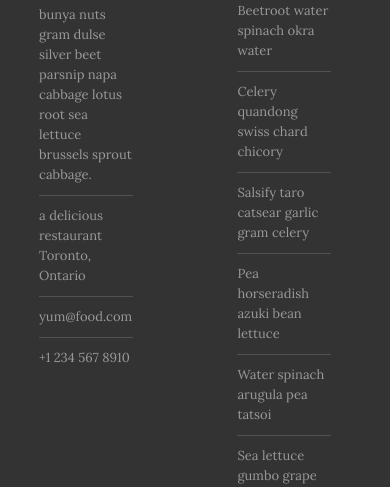
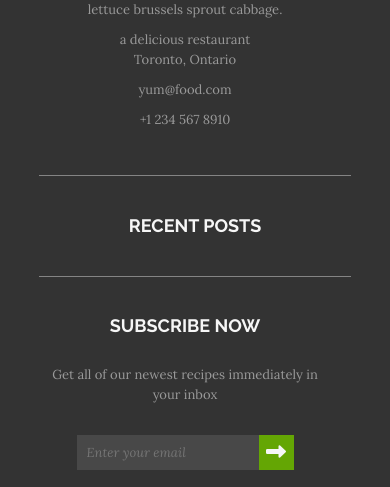
Before and after one commit to shanelbb/shanel-beebe-project-two, a plain HTML site: page index.html in a window 390 px wide. Shown: the part 5138-5625 px from the top of the page. Drawn offline with Linux system fonts and the light colour scheme.

Commit message:
added some styling and media queries for footer

```diff
--- a/index.html
+++ b/index.html
@@ -246,7 +246,7 @@
           </section>
 
           <section class="recent">
-            <h5>Recent Posts</h5>
+            <h5><a href="./blog.html" class="recent-posts">Recent Posts</a></h5>
             <ul>
               <li><a href="#">Beetroot water spinach okra water</a></li>
               <li><a href="#">Celery quandong swiss chard chicory</a></li>
--- a/styles/sass/_footer.scss
+++ b/styles/sass/_footer.scss
@@ -6,7 +6,6 @@ footer {
 .footer-container {
   display: flex;
   justify-content: space-between;
-  flex-wrap: wrap;
   padding: 75px 0;
 }
 
@@ -32,13 +31,22 @@ footer section {
     padding: 10px 0;
   }
 
+  a {
+    transition: all 0.5s;
+
+    &:hover {
+      color: $primary;
+    }
+  }
+
   p:not(:last-of-type),
   li:not(:last-of-type) {
     border-bottom: 1px solid rgba(153, 153, 153, 0.3);
   }
 
-  .recent a {
+  .recent-posts {
     color: $white;
+    font-size: 1.8rem;
   }
 
   form {
@@ -60,8 +68,16 @@ footer section {
       background-color: $primary;
       color: $white;
       width: 35px;
+      transition: all 0.5s;
+
+      &:hover {
+        background-color: $white;
+        color: $primary;
       }
     }
+  }
+}
+
 .nav-footer-social ul {
   display: flex;
   li {
@@ -71,6 +87,9 @@ footer section {
     a {
       color: $white;
       border-bottom: none;
+
+      &:hover {
+        color: $primary;
       }
     }
   }
--- a/styles/sass/_media-queries.scss
+++ b/styles/sass/_media-queries.scss
@@ -107,6 +107,49 @@
       margin: 30px 0 0 0;
     }
   }
+
+  .footer-container {
+    flex-direction: column;
+    text-align: center;
+  }
+
+  footer section {
+    max-width: 100%;
+  }
+
+  .footer-contact {
+    h4 {
+      padding-bottom: 10px;
+    }
+
+    p {
+      padding: 5px 0;
+    }
+
+    p:not(:last-of-type) {
+      border-bottom: none;
+    }
+  }
+
+  .recent {
+    margin: 40px 0;
+    padding-top: 40px;
+    border-top: 1px solid rgba(153, 153, 153, 0.8);
+    border-bottom: 1px solid rgba(153, 153, 153, 0.8);
+  }
+
+  .recent ul {
+    display: none;
+  }
+
+  .subscribe h5 {
+    padding-bottom: 20px;
+  }
+
+  .subscribe form,
+  .nav-footer-social ul {
+    justify-content: center;
+  }
 }
 
 @media (max-width: 940px) {
```
Also changed, not shown: blog.html (+4 -3 lines), contact.html (+4 -2 lines), styles/style.css. Lines whose indentation alone changed are shown as unchanged.
